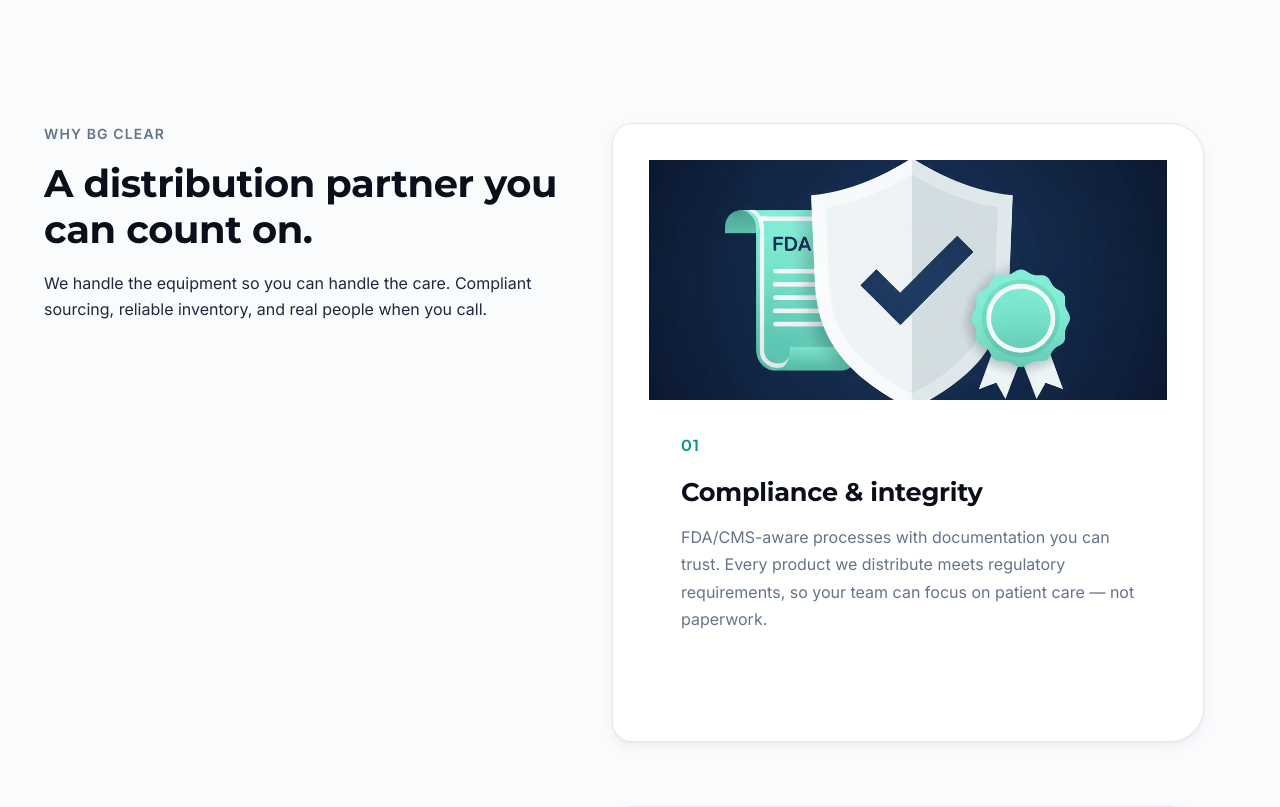
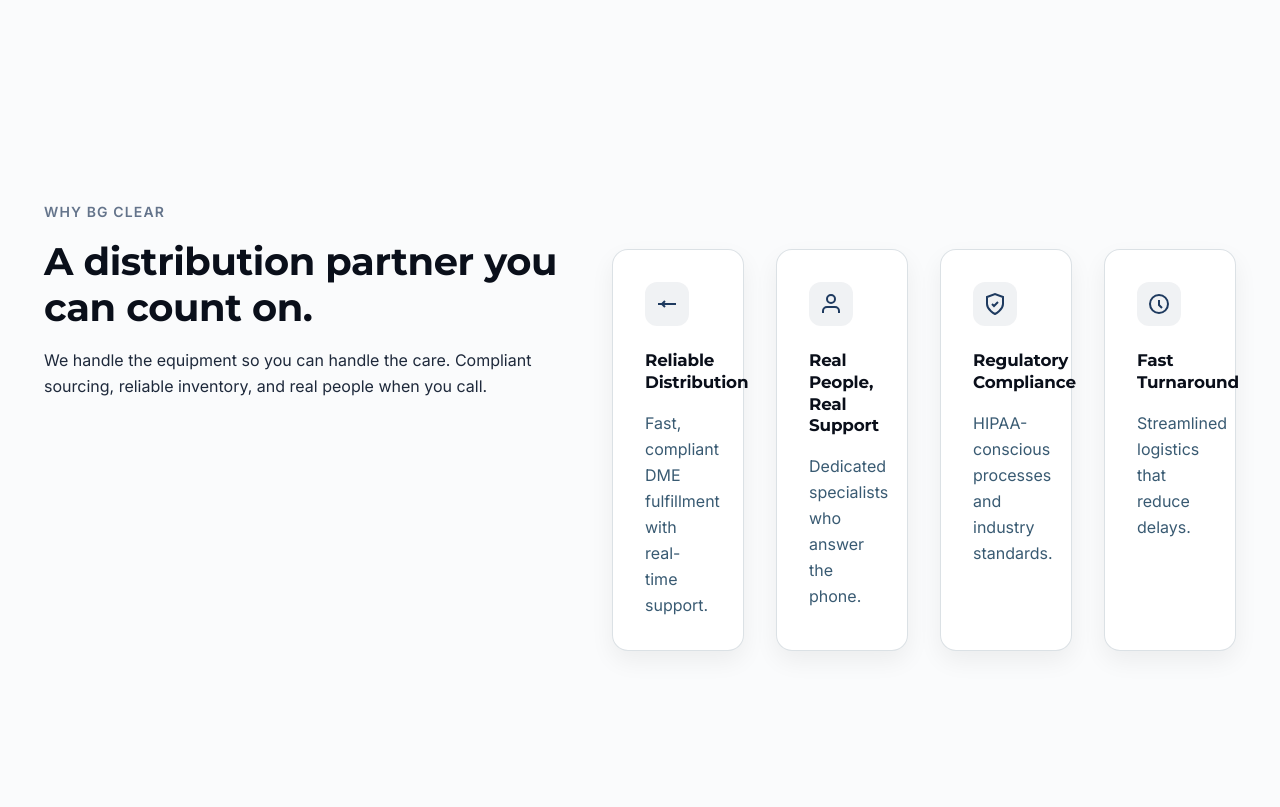
Before and after one commit to joemacstevens/bg-clear-website, a SvelteKit app: page / in a window 1280 px wide. Shown: the part 1860-2667 px from the top of the page. Built offline with nearby package versions, Linux system fonts and the light colour scheme; no server answers.

Commit message:
Hero: add View Product Categories CTA; Why BG Clear grid; reorder FAQ

```diff
--- a/src/routes/+page.svelte
+++ b/src/routes/+page.svelte
@@ -209,6 +209,21 @@
 	.hero-content :global(h1) {
 		color: #002B4A;
 	}
+
+	.hero-ctas {
+		margin-top: var(--space-4);
+		display: flex;
+		flex-wrap: wrap;
+		gap: var(--space-3);
+	}
+	.button-secondary {
+		background: rgba(255, 255, 255, 0.9);
+		color: var(--color-primary);
+		border: 1px solid rgba(0, 43, 74, 0.18);
+	}
+	.button-secondary:hover {
+		background: #ffffff;
+	}
 	.hero-content :global(p),
 	.hero-content :global(.subhead),
 	.hero-content :global(.eyebrow) {
@@ -346,6 +361,47 @@
 		}
 	}
 
+	/* Why BG Clear card grid (Gina) */
+	.why-grid {
+		display: grid;
+		grid-template-columns: repeat(1, minmax(0, 1fr));
+		gap: var(--space-4);
+		margin-top: var(--space-5);
+	}
+	@media (min-width: 900px) {
+		.why-grid {
+			grid-template-columns: repeat(4, minmax(0, 1fr));
+		}
+	}
+	.why-card {
+		border: 1px solid rgba(0, 43, 74, 0.14);
+		border-radius: 16px;
+		padding: var(--space-4);
+		background: #ffffff;
+		box-shadow: 0 10px 24px rgba(0,0,0,0.06);
+	}
+	.why-card h3 {
+		margin: var(--space-3) 0 var(--space-2);
+		font-size: 1.05rem;
+	}
+	.why-card p {
+		margin: 0;
+		color: rgba(0, 43, 74, 0.78);
+	}
+	.why-icon {
+		width: 44px;
+		height: 44px;
+		border-radius: 12px;
+		background: rgba(0, 43, 74, 0.06);
+		display: grid;
+		place-items: center;
+		color: var(--color-primary);
+	}
+	.why-icon svg {
+		width: 24px;
+		height: 24px;
+	}
+
 	/* Process flow */
 	.process-flow-container {
 		margin: var(--space-4) 0 var(--space-5);
@@ -424,7 +480,10 @@
 					<p class="subhead">
 						Fast, compliant access to durable medical equipment for providers and care partners.
 					</p>
-					<a class="button button-primary" href="#request-call">Talk to a DME Specialist</a>
+					<div class="hero-ctas">
+						<a class="button button-primary" href="#request-call">Talk to a DME Specialist</a>
+						<a class="button button-secondary" href="#products">View Product Categories</a>
+					</div>
 					<p class="hero-trust-note">No obligation • Most inquiries answered within 4 hours</p>
 				</div>
 			</div>
@@ -481,39 +540,41 @@
 					We handle the equipment so you can handle the care. Compliant sourcing, reliable inventory, and real people when you call.
 				</p>
 			</div>
-			<div class="capability-list capability-list--bleed">
-				<article class="capability-card cap-panel reveal" use:revealOnScroll>
-					<div class="cap-visual cap-visual--compliance">
-						<img class="cap-visual-img" src={capCompliance} alt="Compliance and integrity illustration" loading="lazy" />
+
+			<div class="why-grid">
+				<article class="why-card reveal" use:revealOnScroll>
+					<div class="why-icon" aria-hidden="true">
+						<svg viewBox="0 0 24 24" fill="none" stroke="currentColor" stroke-width="2"><path d="M3 12h18M7 12l3-3m-3 3l3 3"/></svg>
 					</div>
-					<div class="cap-panel-body">
-						<span class="capability-number">01</span>
-						<h3>Compliance & integrity</h3>
-						<p>FDA/CMS-aware processes with documentation you can trust. Every product we distribute meets regulatory requirements, so your team can focus on patient care — not paperwork.</p>
+					<h3>Reliable Distribution</h3>
+					<p>Fast, compliant DME fulfillment with real-time support.</p>
+				</article>
+
+				<article class="why-card reveal" use:revealOnScroll>
+					<div class="why-icon" aria-hidden="true">
+						<svg viewBox="0 0 24 24" fill="none" stroke="currentColor" stroke-width="2"><path d="M20 21v-2a4 4 0 0 0-4-4H8a4 4 0 0 0-4 4v2"/><path d="M12 11a4 4 0 1 0 0-8 4 4 0 0 0 0 8z"/></svg>
 					</div>
+					<h3>Real People, Real Support</h3>
+					<p>Dedicated specialists who answer the phone.</p>
 				</article>
-				<article class="capability-card cap-panel reveal" use:revealOnScroll>
-					<div class="cap-visual cap-visual--fulfillment">
-						<img class="cap-visual-img" src={capFulfillment} alt="Fulfillment and logistics illustration" loading="lazy" />
+
+				<article class="why-card reveal" use:revealOnScroll>
+					<div class="why-icon" aria-hidden="true">
+						<svg viewBox="0 0 24 24" fill="none" stroke="currentColor" stroke-width="2"><path d="M12 22s8-4 8-10V5l-8-3-8 3v7c0 6 8 10 8 10z"/><path d="M9 12l2 2 4-4"/></svg>
 					</div>
-					<div class="cap-panel-body">
-						<span class="capability-number">02</span>
-						<h3>Fulfillment & logistics</h3>
-						<p>Fast inventory coordination to reduce downtime and keep care on track. We manage sourcing, warehousing, and delivery so equipment arrives when and where your providers need it.</p>
+					<h3>Regulatory Compliance</h3>
+					<p>HIPAA-conscious processes and industry standards.</p>
+				</article>
+
+				<article class="why-card reveal" use:revealOnScroll>
+					<div class="why-icon" aria-hidden="true">
+						<svg viewBox="0 0 24 24" fill="none" stroke="currentColor" stroke-width="2"><path d="M12 8v5l3 3"/><path d="M21 12a9 9 0 1 1-18 0 9 9 0 0 1 18 0z"/></svg>
 					</div>
-				</article>
-				<article class="capability-card cap-panel reveal" use:revealOnScroll>
-					<div class="cap-visual cap-visual--tech">
-						<img class="cap-visual-img" src={capTech} alt="Tech-forward DME illustration" loading="lazy" />
-					</div>
-					<div class="cap-panel-body">
-						<span class="capability-number">03</span>
-						<h3>Tech-forward DME</h3>
-						<p>Modern equipment selection with a roadmap for connected monitoring. From telehealth-enabled RPM devices to smart diagnostics, we're building the bridge between traditional DME and digital health.</p>
-					</div>
+					<h3>Fast Turnaround</h3>
+					<p>Streamlined logistics that reduce delays.</p>
 				</article>
 			</div>
-		</div>
+</div>
 	</section>
 
 	<section class="section">
```
